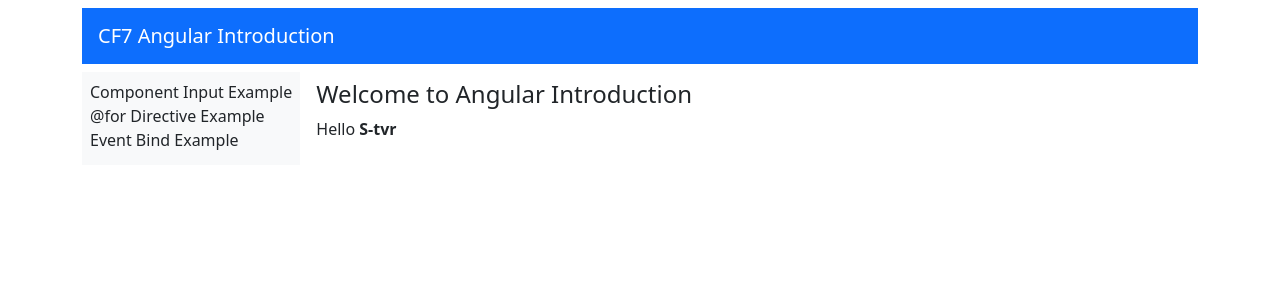
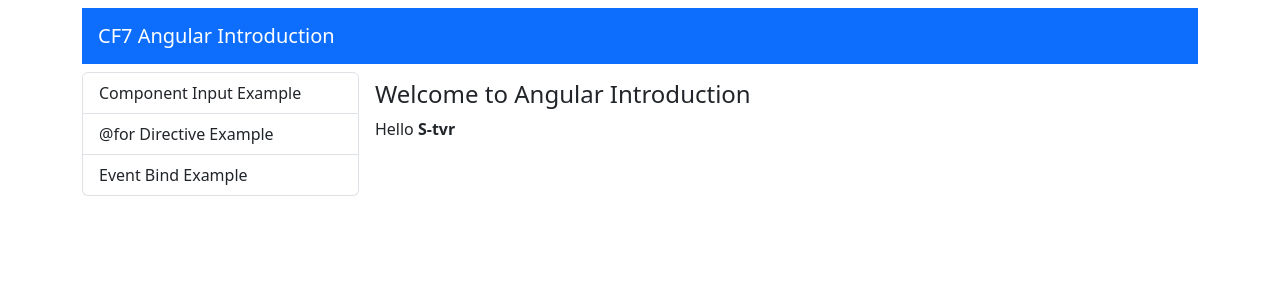
Before and after one commit to S-tvr/angular-introduction, an Angular app: page /welcome in a window 1280 px wide. Shown: the top 300 px of the page. Built offline with nearby package versions, Linux system fonts and the light colour scheme.

Commit message:
feat: create list-group-menu component. For and RouterLinkActive

```diff
--- a/src/app/app.html
+++ b/src/app/app.html
@@ -4,12 +4,13 @@
       <a class="navbar-brand ms-3 cursor-pointer" role="button" routerLink="">CF7 Angular Introduction</a>
     </nav>
     <div class="d-flex flex-row gap-2">
-      <div class="d-flex flex-column text-nowrap bg-light p-2">
+      <app-list-group-menu class="text-nowrap w-25"></app-list-group-menu>
+      <!-- <div class="d-flex flex-column text-nowrap bg-light p-2">
         <span role="button" routerLink="component-input-example">Component Input Example</span>
         <span role="button" routerLink="for-directive-example">{{"@for"}} Directive Example</span>
         <span role="button" routerLink="event-bind-example">Event Bind Example</span>
-      </div>
-      <span class="flex-grow-1 p-2 text-nowrap">
+      </div> -->
+      <span class="flex-grow-1 p-2 text-nowrap w-75">
         <router-outlet></router-outlet>
       </span>
     </div>
--- a/src/app/app.ts
+++ b/src/app/app.ts
@@ -3,10 +3,11 @@ import { RouterOutlet, RouterLink } from '@angular/router';
 import { PersonTable } from './components/person-table/person-table';
 import { Person } from './shared/interfaces/person';
 import { EventBindExample } from './components/event-bind-example/event-bind-example';
+import { ListGroupMenu } from './components/list-group-menu/list-group-menu';
 
 @Component({
   selector: 'app-root',
-  imports: [RouterOutlet, RouterLink, PersonTable, EventBindExample],
+  imports: [RouterOutlet, RouterLink, ListGroupMenu, PersonTable, EventBindExample],
   templateUrl: './app.html',
   styleUrl: './app.css'
 })
--- /dev/null
+++ b/src/app/components/list-group-menu/list-group-menu.html
@@ -0,0 +1,8 @@
+<div class="list-group">
+    @for (entry of menu; track entry) {
+        <a class="list-group-item list-group-item-action text-truncate"
+        [routerLink]="entry.linkName"
+        [routerLinkActive]= "['active']"
+        >{{entry.text}}</a>
+    }
+</div>
--- /dev/null
+++ b/src/app/components/list-group-menu/list-group-menu.ts
@@ -0,0 +1,16 @@
+import { Component } from '@angular/core';
+import { RouterLink, RouterLinkActive  } from "@angular/router";
+
+@Component({
+  selector: 'app-list-group-menu',
+  imports: [RouterLink, RouterLinkActive],
+  templateUrl: './list-group-menu.html',
+  styleUrl: './list-group-menu.css'
+})
+export class ListGroupMenu {
+  menu = [
+    {text: "Component Input Example", linkName: "component-input-example"},
+    {text: "@for Directive Example", linkName: "for-directive-example"},
+    {text: "Event Bind Example", linkName: "event-bind-example"}
+  ]
+}
```
Also changed, not shown: src/app/components/list-group-menu/list-group-menu.css (added), 1 other file (tests, documents, lock files or other folders).
